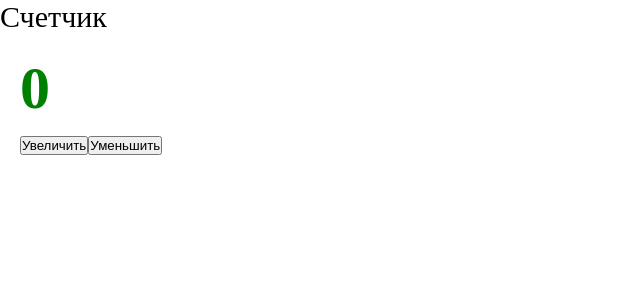
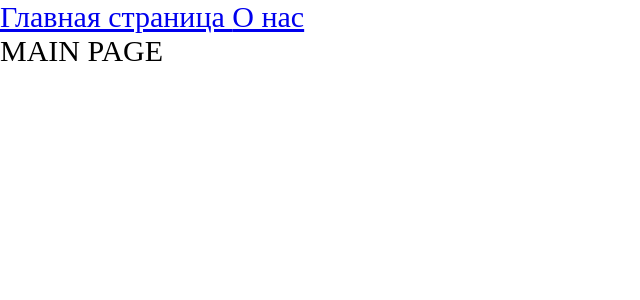
Before and after one commit to AleksandrBarannik/lenta_articles_production, a React app: page / in a window 1280 px wide. Shown: the top 300 px of the page, without its empty margins (0-640 px from the left). Built offline with nearby package versions, Linux system fonts and the light colour scheme; the HTML template or start-up script is replaced by a standard one.

Commit message:
Routing; Async Import (lazy(еще называют чанками)

```diff
--- a/src/App.tsx
+++ b/src/App.tsx
@@ -1,12 +1,22 @@
-import React from 'react';
-import Counter from './components/Counter';
+import React, { Suspense } from 'react';
 import  './Index.scss';
+import {Link, Route, Routes} from "react-router-dom";
+import {AboutPageAsync} from "./pages/AboutPage/AboutPage.async";
+import {MainPageAsync} from "./pages/MainPage/MainPage.async";
 
 const App = () => {
     return (
         <div className="app">
-            Счетчик
-            <Counter/>
+            <Link to={'/'}>Главная страница </Link>
+            <Link to={'/about'}>О нас</Link>
+
+{/*Suspense показывает загрузку до появления асинхронного компонента*/}
+            <Suspense fallback={<div> Loading </div>}>
+                <Routes>
+                    <Route path={'/about'}  element={<AboutPageAsync/>}/>
+                    <Route path={'/'}  element={<MainPageAsync/>}/>
+                </Routes>
+            </Suspense>
         </div>
     );
 };
--- a/src/index.tsx
+++ b/src/index.tsx
@@ -1,8 +1,11 @@
 import {render} from "react-dom";
 import App from "./App";
+import {BrowserRouter} from "react-router-dom";
 
 
 render(
-    <App/>,
+    <BrowserRouter>
+    <App/>
+    </BrowserRouter>,
     document.getElementById("root"),
 )
--- /dev/null
+++ b/src/pages/AboutPage/AboutPage.async.tsx
@@ -0,0 +1,9 @@
+import { lazy } from 'react';
+
+//Async Import
+export const AboutPageAsync = lazy(()=> new Promise(resolve=>{
+
+    // @ts-ignore
+    //Искуственная задержка чтобы видеть лоадинг
+    setTimeout(()=>resolve(import('./AboutPage')),1500)
+}));
--- /dev/null
+++ b/src/pages/AboutPage/AboutPage.tsx
@@ -0,0 +1,11 @@
+import React from 'react';
+
+const AboutPage = () => {
+    return (
+        <div>
+            ABOUT PAGE
+        </div>
+    );
+};
+
+export default AboutPage;
--- /dev/null
+++ b/src/pages/MainPage/MainPage.async.tsx
@@ -0,0 +1,9 @@
+import { lazy } from 'react';
+
+//Async Import
+export const MainPageAsync = lazy(()=> new Promise(resolve=>{
+
+    // @ts-ignore
+    //Искуственная задержка чтобы видеть лоадинг
+    setTimeout(()=>resolve(import('./MainPage')),1500)
+}));
--- /dev/null
+++ b/src/pages/MainPage/MainPage.tsx
@@ -0,0 +1,11 @@
+import React from 'react';
+
+const MainPage = () => {
+    return (
+        <div>
+            MAIN PAGE
+        </div>
+    );
+};
+
+export default MainPage;
```
Also changed, not shown: 2 other files (tests, documents, lock files or other folders).
